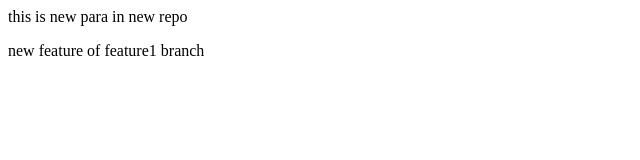
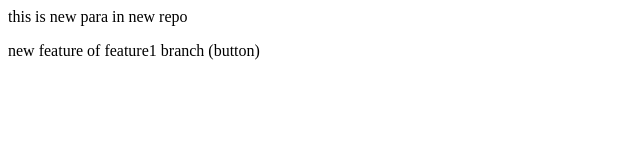
Before and after one commit to AryaDS-git/Localrepo, a plain HTML site: page index.html in a window 1280 px wide. Shown: the full height of the page, 0-640 px from the left. Drawn offline with Linux system fonts and the light colour scheme.

Commit message:
main edited

```diff
--- a/index.html
+++ b/index.html
@@ -1,3 +1,3 @@
 <P>this is new para in new repo</P>
 
-<p>new feature of feature1 branch</p>
+<p>new feature of feature1 branch (button)</p>
```
